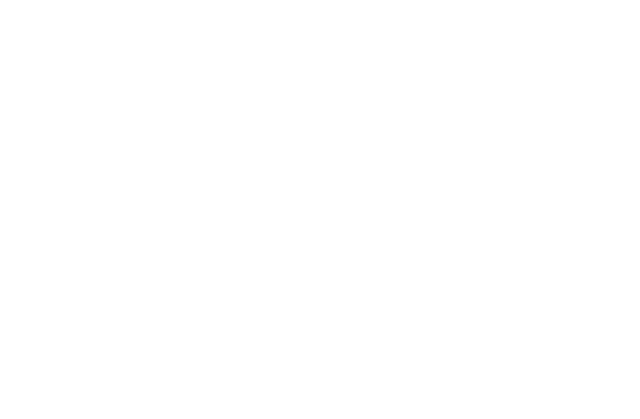
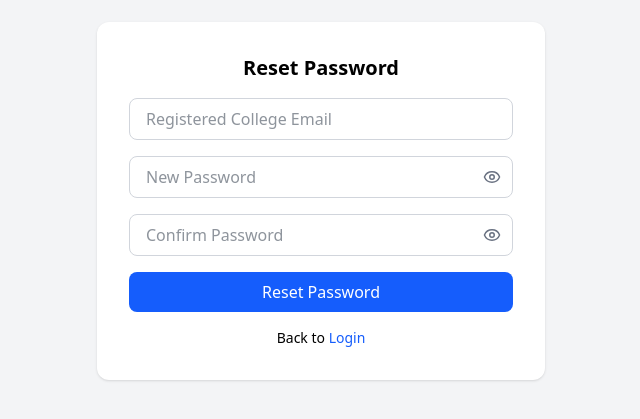
Before and after one commit to AkkashDharsaun/FastSeats-App-frontend, a React (Vite) app in the folder FastSeats_frontend/: page /forgetpassword in a window 1280 px wide. Before the commit this address had no page. Shown: the part 199-618 px from the top of the page, without its empty margins (319-959 px from the left). Built offline with nearby package versions, Linux system fonts and the light colour scheme.

Commit message:
add some new features in form like forgetpasssword,register,

```diff
--- a/FastSeats_frontend/package.json
+++ b/FastSeats_frontend/package.json
@@ -10,7 +10,11 @@
     "preview": "vite preview"
   },
   "dependencies": {
+    "@emotion/react": "^11.14.0",
+    "@emotion/styled": "^11.14.1",
+    "@mui/material": "^7.3.6",
     "@tailwindcss/vite": "^4.1.18",
+    "axios": "^1.13.2",
     "lucide-react": "^0.562.0",
     "react": "^19.2.0",
     "react-dom": "^19.2.0",
--- a/FastSeats_frontend/src/App.jsx
+++ b/FastSeats_frontend/src/App.jsx
@@ -1,11 +1,20 @@
-import React from 'react'
-import AllRoutes from './routes/AllRoutes.jsx'
+import React from "react";
+import { BrowserRouter,Routes,Route } from "react-router-dom";
+import DashboardLogin from "./Components/Loginpage"
+import Register from "./pages/RegisterPage";
+import Forgetpassword from "./pages/Forgetpassword";
 const App = () => {
   return (
     <div>
-      <AllRoutes />
+         <BrowserRouter>
+        <Routes>
+          <Route path="/" element={<DashboardLogin />} />
+          <Route path="/register" element={<Register />} />
+          <Route path="/forgetpassword" element={<Forgetpassword/>}/>
+        </Routes>
+      </BrowserRouter>
     </div>
-  )
-}
+  );
+};
 
-export default App
+export default App;
--- a/FastSeats_frontend/src/Components/Loginpage.jsx
+++ b/FastSeats_frontend/src/Components/Loginpage.jsx
@@ -1,30 +1,78 @@
-import React, { useState, useEffect } from "react";
-import { BrowserRouter, Routes, Route, Link } from "react-router-dom";
+import React, { useState } from "react";
+import { Link, useNavigate } from "react-router-dom";
 import { Eye, EyeOff } from "lucide-react";
+import axios from "axios";
+
+// 🔹 Material UI
+import LinearProgress from "@mui/material/LinearProgress";
+import Box from "@mui/material/Box";
 
 const Loginpage = () => {
-  const [collegeId, setCollegeId] = useState("");
+  const [collegeEmail, setCollegeEmail] = useState("");
   const [password, setPassword] = useState("");
   const [showPassword, setShowPassword] = useState(false);
+  const [err, setErr] = useState(null);
+  const [loading, setLoading] = useState(false); // ✅ NEW
+
+  const navigate = useNavigate();
 
   const handleLogin = (e) => {
     e.preventDefault();
-    console.log("LOGIN DATA:", { collegeId, password });
+
+    if (!collegeEmail || !password) {
+      setErr("Please fill in all fields");
+      return;
+    }
+
+    setLoading(true); // 🔄 start progress
+    setErr(null);
+
+    axios
+      .post("http://127.0.0.1:8000/DashboardLogin", {
+        collegeEmail,
+        password,
+      })
+      .then((res) => {
+        setLoading(false);
+        navigate("/"); // dashboard
+      })
+      .catch((error) => {
+        setLoading(false);
+        setErr(error.response?.data?.detail || "Something went wrong");
+      });
   };
 
   return (
+    <>
+      {/* 🔵 TOP LINEAR PROGRESS */}
+      {loading && (
+        <Box sx={{ width: "100%", position: "fixed", top: 0, left: 0, zIndex: 50 }}>
+          <LinearProgress />
+        </Box>
+      )}
+
       <div className="min-h-screen flex items-center justify-center bg-gradient-to-br from-blue-50 via-gray-100 to-blue-100">
         <div className="w-full max-w-md bg-white p-8 rounded-2xl shadow-xl">
-        <h2 className="text-2xl font-bold text-center mb-6">
+          <h2 className="text-2xl font-bold text-center mb-4">
             College Dashboard Login
           </h2>
+
+          {/* ❌ Error */}
+          {err && (
+            <div className="mb-4 text-center">
+              <p className="text-sm text-red-600 font-medium">{err}</p>
+            </div>
+          )}
 
           <form onSubmit={handleLogin} className="space-y-5">
             <input
               placeholder="College Email"
               className="input"
-            value={collegeId}
-            onChange={(e) => setCollegeId(e.target.value)}
+              value={collegeEmail}
+              onChange={(e) => {
+                setCollegeEmail(e.target.value);
+                setErr(null);
+              }}
             />
 
             <div className="relative">
@@ -33,7 +81,10 @@ const Loginpage = () => {
                 placeholder="Password"
                 className="input pr-12"
                 value={password}
-              onChange={(e) => setPassword(e.target.value)}
+                onChange={(e) => {
+                  setPassword(e.target.value);
+                  setErr(null);
+                }}
               />
               <button
                 type="button"
@@ -44,10 +95,19 @@ const Loginpage = () => {
               </button>
             </div>
 
+            <div className="flex justify-end">
+              <Link
+                to="/forgetpassword"
+                className="text-sm text-blue-600 hover:underline hover:text-blue-700"
+              >
+                Forgot password?
+              </Link>
+            </div>
+
             <button
               type="submit"
-            className="w-full bg-blue-600 text-white py-2 rounded-lg
-            font-semibold hover:bg-blue-700 transition"
+              disabled={loading}
+              className="w-full bg-blue-600 text-white py-2 rounded-lg font-semibold hover:bg-blue-700 transition disabled:opacity-60"
             >
               Login
             </button>
@@ -61,6 +121,8 @@ const Loginpage = () => {
           </form>
         </div>
       </div>
+    </>
   );
 };
+
 export default Loginpage;
--- /dev/null
+++ b/FastSeats_frontend/src/pages/Forgetpassword.jsx
@@ -0,0 +1,162 @@
+import { useState, useEffect } from "react";
+import { useNavigate, Link } from "react-router-dom";
+import axios from "axios";
+import { Eye, EyeOff } from "lucide-react";
+import LinearProgress from "@mui/material/LinearProgress";
+import Box from "@mui/material/Box";
+
+const Forgetpassword = () => {
+  const navigate = useNavigate();
+
+  const [collegeEmail, setCollegeEmail] = useState("");
+  const [password, setPassword] = useState("");
+  const [confirmPassword, setConfirmPassword] = useState("");
+
+  const [showPassword, setShowPassword] = useState(false);
+  const [showConfirm, setShowConfirm] = useState(false);
+
+  const [error, setError] = useState(null);
+  const [success, setSuccess] = useState(null);
+
+  const [progress, setProgress] = useState(0);
+  const [loading, setLoading] = useState(false);
+
+  // 🔹 Progress animation
+  useEffect(() => {
+    if (!loading) return;
+
+    const timer = setInterval(() => {
+      setProgress((prev) => {
+        if (prev >= 100) {
+          clearInterval(timer);
+          navigate("/");
+          return 100;
+        }
+        return prev + 10;
+      });
+    }, 200);
+
+    return () => clearInterval(timer);
+  }, [loading, navigate]);
+
+  const handleReset = (e) => {
+    e.preventDefault();
+
+    if (!collegeEmail || !password || !confirmPassword) {
+      setError("All fields are required");
+      return;
+    }
+
+    if (password !== confirmPassword) {
+      setError("Passwords do not match");
+      return;
+    }
+
+    axios
+      .post("http://127.0.0.1:8000/forget-password", {
+        collegeEmail,
+        password,
+      })
+      .then((res) => {
+        setError(null);
+        setSuccess(res.data.message);
+        setLoading(true); // ✅ start progress
+      })
+      .catch((err) => {
+        setSuccess(null);
+        setError(err.response?.data?.detail || "Server error");
+      });
+  };
+
+  return (
+    <div className="min-h-screen flex items-center justify-center bg-gray-100">
+      <div className="w-full max-w-md bg-white p-8 rounded-xl shadow">
+        <h2 className="text-xl font-bold text-center mb-4">
+          Reset Password
+        </h2>
+
+        {/* ❌ Error */}
+        {error && (
+          <p className="text-center text-sm text-red-600 mb-3">
+            {error}
+          </p>
+        )}
+
+        {/* ✅ Success */}
+        {success && (
+          <p className="text-center text-sm text-green-600 mb-3">
+            {success}
+          </p>
+        )}
+
+        {/* 🔄 Linear Progress */}
+        {loading && (
+          <Box sx={{ width: "100%", mb: 2 }}>
+            <LinearProgress variant="determinate" value={progress} />
+          </Box>
+        )}
+
+        <form onSubmit={handleReset} className="space-y-4">
+          <input
+            placeholder="Registered College Email"
+            className="input"
+            value={collegeEmail}
+            onChange={(e) => setCollegeEmail(e.target.value)}
+          />
+
+          {/* Password */}
+          <div className="relative">
+            <input
+              type={showPassword ? "text" : "password"}
+              placeholder="New Password"
+              className="input pr-10"
+              value={password}
+              onChange={(e) => setPassword(e.target.value)}
+            />
+            <button
+              type="button"
+              className="absolute right-3 top-1/2 -translate-y-1/2 text-gray-500"
+              onClick={() => setShowPassword(!showPassword)}
+            >
+              {showPassword ? <EyeOff size={18} /> : <Eye size={18} />}
+            </button>
+          </div>
+
+          {/* Confirm Password */}
+          <div className="relative">
+            <input
+              type={showConfirm ? "text" : "password"}
+              placeholder="Confirm Password"
+              className="input pr-10"
+              value={confirmPassword}
+              onChange={(e) => setConfirmPassword(e.target.value)}
+            />
+            <button
+              type="button"
+              className="absolute right-3 top-1/2 -translate-y-1/2 text-gray-500"
+              onClick={() => setShowConfirm(!showConfirm)}
+            >
+              {showConfirm ? <EyeOff size={18} /> : <Eye size={18} />}
+            </button>
+          </div>
+
+          <button
+            disabled={loading}
+            className="w-full bg-blue-600 text-white py-2 rounded-lg hover:bg-blue-700 transition disabled:opacity-60"
+          >
+            Reset Password
+          </button>
+
+          <p className="text-center text-sm">
+            Back to{" "}
+            <Link to="/" className="text-blue-600 hover:underline">
+              Login
+            </Link>
+          </p>
+        </form>
+      </div>
+    </div>
+  );
+};
+
+export default Forgetpassword;
--- a/FastSeats_frontend/src/pages/RegisterPage.jsx
+++ b/FastSeats_frontend/src/pages/RegisterPage.jsx
@@ -1,10 +1,17 @@
 import { useState, useEffect } from "react";
-import { Link } from "react-router-dom";
+import { Link, useNavigate } from "react-router-dom";
 import { Eye, EyeOff } from "lucide-react";
+import axios from "axios";
+
+/* 🔹 Material UI */
+import LinearProgress from "@mui/material/LinearProgress";
+import Box from "@mui/material/Box";
 
 const Registerpage = () => {
   const [showPassword, setShowPassword] = useState(false);
   const [showConfirm, setShowConfirm] = useState(false);
+  const [loading, setLoading] = useState(false); // ✅ added
+  const navigate = useNavigate();
 
   const [data, setData] = useState({
     collegeId: "",
@@ -55,7 +62,6 @@ const Registerpage = () => {
     fetchCodes();
   }, []);
 
-  /* Input change handler */
   const handleChange = (field, value) => {
     setData((prev) => ({ ...prev, [field]: value }));
     setErrors((prev) => ({ ...prev, [field]: "" }));
@@ -78,8 +84,7 @@ const Registerpage = () => {
 
     if (!data.countryCode) e.countryCode = "Select country code";
 
-    if (!data.contactNumber)
-      e.contactNumber = "Contact number required";
+    if (!data.contactNumber) e.contactNumber = "Contact number required";
     else if (!/^\d{10}$/.test(data.contactNumber))
       e.contactNumber = "Must be 10 digits";
 
@@ -88,8 +93,7 @@ const Registerpage = () => {
         data.password
       )
     )
-      e.password =
-        "Min 8 chars, 1 uppercase, 1 lowercase, 1 number & 1 symbol";
+      e.password = "Min 8 chars, 1 uppercase, 1 lowercase, 1 number & 1 symbol";
 
     if (data.password !== data.confirmPassword)
       e.confirmPassword = "Passwords do not match";
@@ -102,15 +106,52 @@ const Registerpage = () => {
     e.preventDefault();
     if (!validate()) return;
 
+    setLoading(true); // ✅ start progress
+
     const payload = {
-      ...data,
+      collegeId: data.collegeId,
+      collegeName: data.collegeName,
+      collegeType: data.collegeType,
+      country: data.country,
+      stateOrProvince: data.stateOrProvince,
+      city: data.city,
+      postalCode: data.postalCode,
+      collegeEmail: data.collegeEmail,
       contactNumber: data.countryCode + data.contactNumber,
+      password: data.password,
     };
 
-    console.log("REGISTER DATA:", payload);
+    axios
+      .post("http://127.0.0.1:8000/registerCollege", payload)
+      .then((res) => {
+        setLoading(false); // ✅ stop progress
+        alert(res.data.message);
+        navigate("/");
+      })
+      .catch((err) => {
+        setLoading(false);
+
+        const msg = err.response?.data?.detail;
+
+        if (msg === "Email is Already Registered") {
+          setErrors((prev) => ({
+            ...prev,
+            collegeEmail: msg,
+          }));
+        } else if (msg === "Phone number already exists") {
+          setErrors((prev) => ({
+            ...prev,
+            contactNumber: msg,
+          }));
+        } else {
+          setErrors((prev) => ({
+            ...prev,
+            password: msg,
+          }));
+        }
+      });
   };
 
-  /* Tailwind helpers */
   const baseInput =
     "w-full px-3 py-2 border rounded-lg focus:outline-none focus:ring-2";
   const errorInput = "border-red-500 focus:ring-red-300";
@@ -120,12 +161,17 @@ const Registerpage = () => {
     `${baseInput} ${errors[field] ? errorInput : normalInput}`;
 
   return (
+    <>
+      {loading && (
+        <Box sx={{ width: "100%", position: "fixed", top: 0, zIndex: 50 }}>
+          <LinearProgress />
+        </Box>
+      )}
       <div className="min-h-screen flex items-center justify-center bg-gray-100">
         <div className="w-full max-w-4xl bg-white p-8 rounded-xl shadow">
           <h2 className="text-xl font-bold text-center mb-6">
             College Registration
           </h2>
-
           <form onSubmit={handleRegister} className="space-y-5">
             <div className="grid grid-cols-1 md:grid-cols-2 gap-4">
               {/* College Name */}
@@ -133,9 +179,7 @@ const Registerpage = () => {
                 <input
                   placeholder="College Name"
                   className={inputClass("collegeName")}
-                onChange={(e) =>
-                  handleChange("collegeName", e.target.value)
-                }
+                  onChange={(e) => handleChange("collegeName", e.target.value)}
                 />
                 {errors.collegeName && (
                   <p className="text-xs text-red-500 mt-1">
@@ -148,9 +192,7 @@ const Registerpage = () => {
               <div>
                 <select
                   className={inputClass("collegeType")}
-                onChange={(e) =>
-                  handleChange("collegeType", e.target.value)
-                }
+                  onChange={(e) => handleChange("collegeType", e.target.value)}
                 >
                   <option value="">Select College Type</option>
                   <option value="Public">Public</option>
@@ -168,14 +210,10 @@ const Registerpage = () => {
                 <input
                   placeholder="Country"
                   className={inputClass("country")}
-                onChange={(e) =>
-                  handleChange("country", e.target.value)
-                }
+                  onChange={(e) => handleChange("country", e.target.value)}
                 />
                 {errors.country && (
-                <p className="text-xs text-red-500 mt-1">
-                  {errors.country}
-                </p>
+                  <p className="text-xs text-red-500 mt-1">{errors.country}</p>
                 )}
               </div>
 
@@ -200,14 +238,10 @@ const Registerpage = () => {
                 <input
                   placeholder="City"
                   className={inputClass("city")}
-                onChange={(e) =>
-                  handleChange("city", e.target.value)
-                }
+                  onChange={(e) => handleChange("city", e.target.value)}
                 />
                 {errors.city && (
-                <p className="text-xs text-red-500 mt-1">
-                  {errors.city}
-                </p>
+                  <p className="text-xs text-red-500 mt-1">{errors.city}</p>
                 )}
               </div>
 
@@ -216,9 +250,7 @@ const Registerpage = () => {
                 <input
                   placeholder="Postal Code"
                   className={inputClass("postalCode")}
-                onChange={(e) =>
-                  handleChange("postalCode", e.target.value)
-                }
+                  onChange={(e) => handleChange("postalCode", e.target.value)}
                 />
                 {errors.postalCode && (
                   <p className="text-xs text-red-500 mt-1">
@@ -232,9 +264,7 @@ const Registerpage = () => {
                 <input
                   placeholder="Official Email"
                   className={inputClass("collegeEmail")}
-                onChange={(e) =>
-                  handleChange("collegeEmail", e.target.value)
-                }
+                  onChange={(e) => handleChange("collegeEmail", e.target.value)}
                 />
                 {errors.collegeEmail && (
                   <p className="text-xs text-red-500 mt-1">
@@ -244,6 +274,7 @@ const Registerpage = () => {
               </div>
 
               {/* Contact */}
+              <div>
                 <div className="flex gap-2">
                   <select
                     className={inputClass("countryCode")}
@@ -258,7 +289,6 @@ const Registerpage = () => {
                       </option>
                     ))}
                   </select>
-
                   <input
                     placeholder="10-digit number"
                     className={inputClass("contactNumber")}
@@ -266,6 +296,12 @@ const Registerpage = () => {
                       handleChange("contactNumber", e.target.value)
                     }
                   />
+                </div>
+                {errors.contactNumber && (
+                  <p className="text-xs text-red-500 mt-1">
+                    {errors.contactNumber}
+                  </p>
+                )}
               </div>
 
               {/* Password */}
@@ -275,9 +311,7 @@ const Registerpage = () => {
                     type={showPassword ? "text" : "password"}
                     placeholder="Password"
                     className={`${inputClass("password")} pr-10`}
-                  onChange={(e) =>
-                    handleChange("password", e.target.value)
-                  }
+                    onChange={(e) => handleChange("password", e.target.value)}
                   />
                   <button
                     type="button"
@@ -288,9 +322,7 @@ const Registerpage = () => {
                   </button>
                 </div>
                 {errors.password && (
-                <p className="text-xs text-red-500 mt-1">
-                  {errors.password}
-                </p>
+                  <p className="text-xs text-red-500 mt-1">{errors.password}</p>
                 )}
               </div>
 
@@ -334,6 +366,7 @@ const Registerpage = () => {
           </form>
         </div>
       </div>
+    </>
   );
 };
 
```
Also changed, not shown: FastSeats_frontend/src/routes/AllRoutes.jsx (deleted, +0 -18 lines), 1 other file (tests, documents, lock files or other folders). Lines whose indentation alone changed are shown as unchanged.
